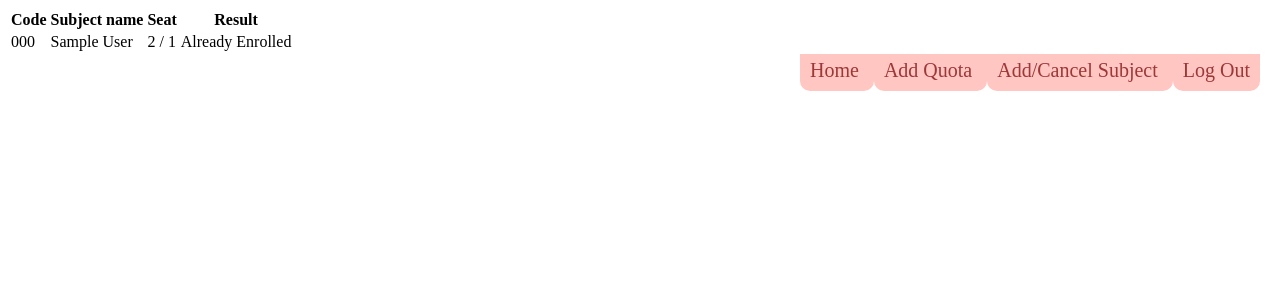
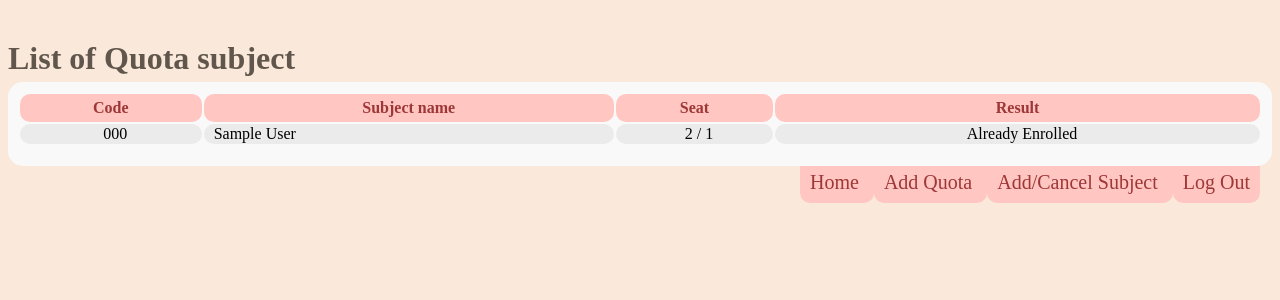
Before and after one commit to 6410685249/cn331-as2, a Django app: page /register/Add/Quota/000 in a window 1280 px wide. Shown: the top 300 px of the page. Run offline with Django 4.2, Linux system fonts and the light colour scheme; a user stored in the database is signed in; tables that the repository leaves empty hold one stand-in row (values such as "Sample post").

Commit message:
decorating Quota page

```diff
--- /dev/null
+++ b/static/css/Quota.css
@@ -0,0 +1,46 @@
+body {
+    background-color: #fae9da
+}
+
+h1 {
+    margin-bottom: 5px;
+    margin-top: 40px;
+    color: #61564c;
+    font-family: serif;
+    text-align: left;
+}
+
+table {
+    width: 100%;
+}
+
+th {
+    text-align: center;
+    background-color: #ffc6c2;
+    border-radius: 10px;
+    padding: 5px;
+    color: rgb(158, 55, 55);
+}
+
+td {
+    text-align: left;
+    padding-left: 10px;
+    background-color: #ebebeb;
+    border-radius: 10px;
+}
+
+article {
+    padding: 10px;
+    padding-bottom: 20px;
+    border-radius: 15px;
+    background-color: #faf9f9;
+}
+
+img {
+    width: 15px;
+    height: 15px;
+}
+
+img:hover {
+    opacity: 70%;
+}
--- a/static/css/index.css
+++ b/static/css/index.css
@@ -23,11 +23,13 @@ h2 {
     margin-bottom: 10px;
     color: #61564c;
     border-style: none none solid none;
+    font-family: serif;
 }
 
 h3 {
     margin-bottom: 5px;
     color: #61564c;
+    font-family: serif;
 }
 
 div {
--- a/static/templates/Quota.html
+++ b/static/templates/Quota.html
@@ -1,8 +1,14 @@
 {% extends 'layout.html' %}
+{% load static %}
 
 {% block head %} List of Quota Subjects {% endblock %}
 
+{% block style %}<link rel="stylesheet" href="{% static 'css/Quota.css' %}">{% endblock %}
+
 {% block body %}
+<h1> List of Quota subject </h1>
+
+<article>
     <table>
         <tr>
             <th> Code </th>
@@ -13,19 +19,22 @@
         {% for sub in subjects %}
             {% if sub.quota %}
                 <tr>
-                <td> {{ sub.code }} </td>
+                    <td style="text-align: center;"> {{ sub.code }} </td>
                     <td> {{ sub.name }} </td>
-                <td> {{ sub.count_seat }} / {{ sub.seat }} </td>
+                    <td style="text-align: center;"> {{ sub.count_seat }} / {{ sub.seat }} </td>
                     {% if sub in student %}
-                    <td> Already Enrolled </td>
+                        <td style="text-align: center;"> Already Enrolled </td>
                     {% elif sub.count_seat < sub.seat %}
-                    <td> <a href="{% url 'reg:Add_Quota' code=sub.code %}"> Add </a> </td>
+                        <td style="text-align: center;"> <a href="{% url 'reg:Add_Quota' code=sub.code %}">
+                            <img src="{% static 'images/register.png' %}"
+                        </a> </td>
                     {% elif sub.count_seat == sub.seat %}
-                    <td> full seat </td>
+                        <td style="text-align: center;"> full seat </td>
                     {% endif %}
                 </tr>
             {% endif %}
         {% endfor %}
     </table>
+</article>
 
 {% endblock %}
```
Lines whose indentation alone changed are shown as unchanged.
